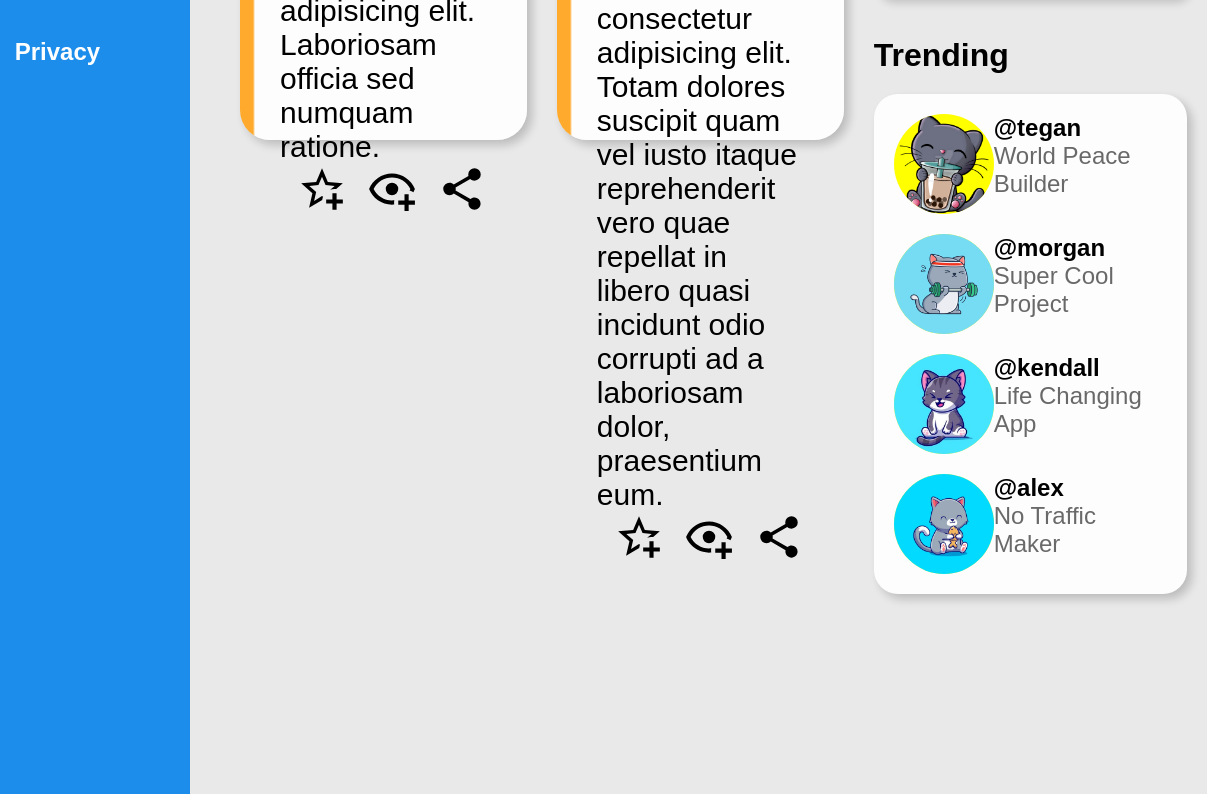
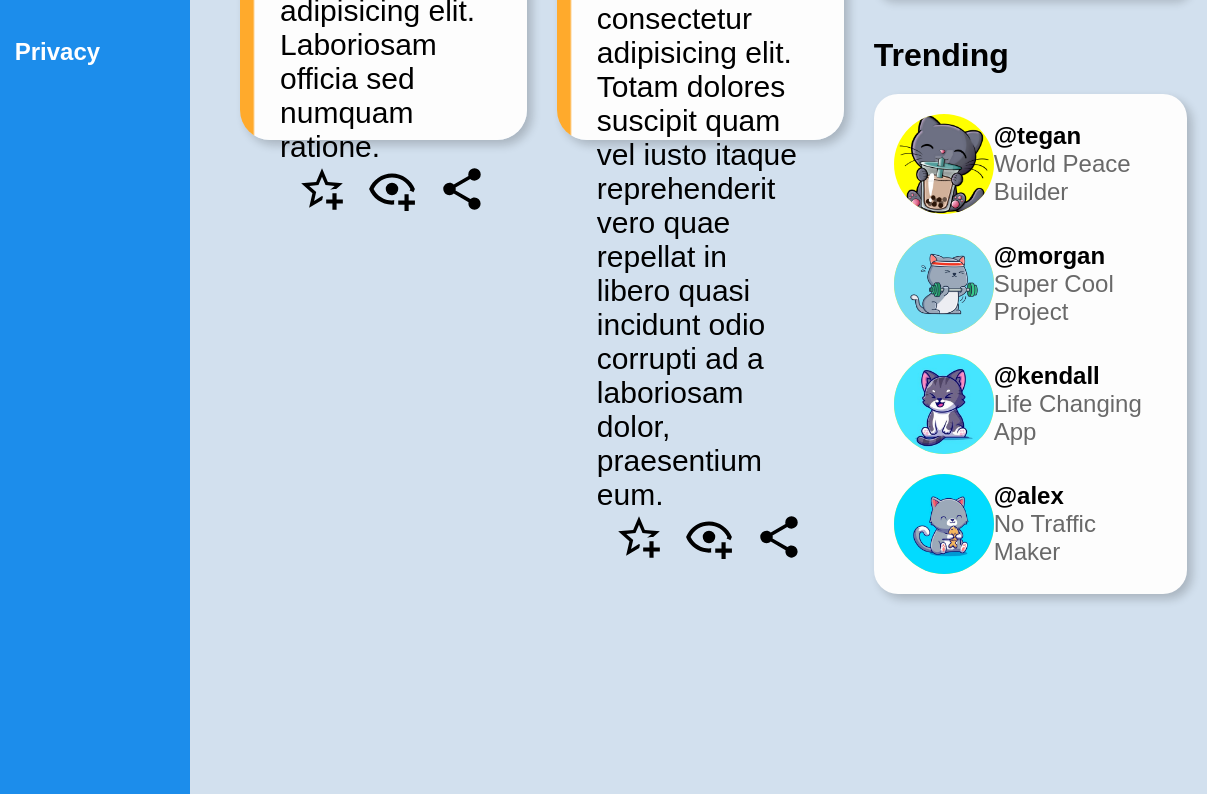
Before and after one commit to aschwimm/dashboard, a plain HTML site: page index.html in a window 1280 px wide. Shown: the part 1320-2114 px from the top of the page, 73-1280 px from the left. Drawn offline with Linux system fonts and the light colour scheme.

Commit message:
Change background color of color container to more closely match design spec image

```diff
--- a/styles.css
+++ b/styles.css
@@ -9,7 +9,7 @@
 .container {
     display: grid;
     grid-template-columns: 1fr 5fr;
-    background-color: rgb(233, 233, 233);
+    background-color: rgb(210, 224, 238);
 }
 .sidebar-container {
     background-color: #1c8deb;
@@ -204,6 +204,7 @@
     font-size: 24px;
     row-gap: 20px;
     margin-top: 20px;
+    align-items: center;
 }
 .trending-username {
     font-weight: bolder;
```
